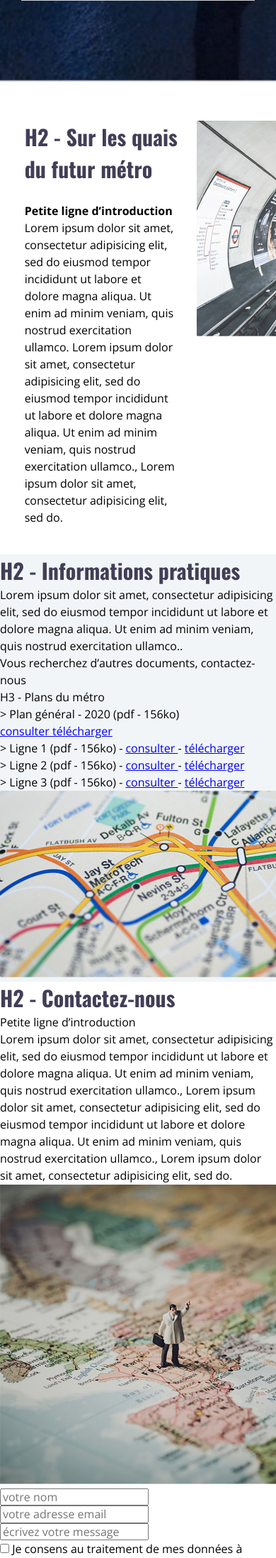
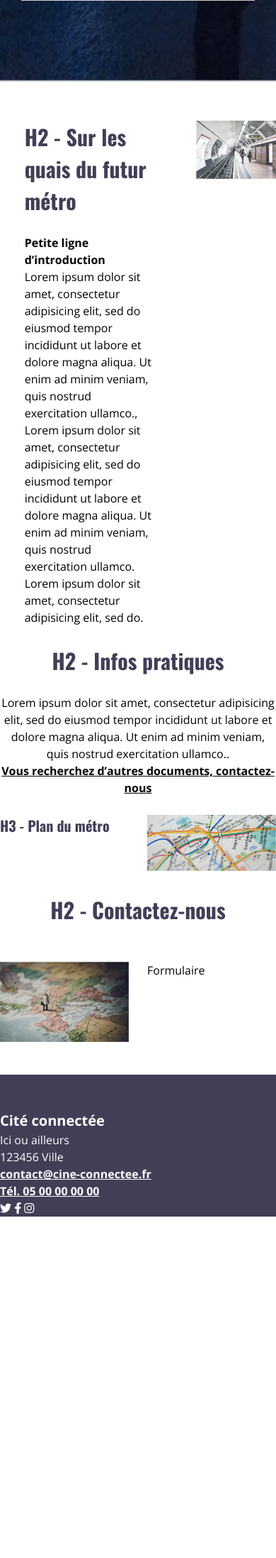
Before and after one commit to imsxndro/bwd2-labo, a PHP site: page /html/index.html in a window 390 px wide; the page is wider, and only the part inside the window is pictured. Shown: the part 945-3140 px from the top of that part at 71% size. After the commit the page ends 2659 px from the top of that part, so only its background shows below. Run offline with PHP 8.4, Linux system fonts and the light colour scheme.

Commit message:
grid - big evolution for css & html

```diff
--- a/html/assets/css/style.css
+++ b/html/assets/css/style.css
@@ -1,14 +1,92 @@
-/***** STYLE - Announce & Beginning (Style de base) *****/
+/***** STYLE - Announce & Beginning (Style de base - Mise en page) *****/
 
 .container {
   max-width: 1400px;
   margin: 0 auto;
 }
 
+/****** Elements de mise en page ****/
+
+.bloc-infos-pratiques, .bloc-contact {
+  text-align: center;
+}
+
+.bloc-texte-principal {
+  grid-column-start: 2;
+}
+
+.block-image-quais {
+  grid-column-start: 9;
+}
+
 .grid {
-  display: grid;
-  grid-template-columns: repeat(12, 1fr);
-  grid-column-gap: 26px;
+    display: grid;
+    grid-template-columns: repeat(12, 1fr);
+    grid-gap: 26px;
+}
+
+.grid img {
+  width: 100%
+}
+
+.grid-span-4 {
+    grid-column-end: span 4;
+}
+.grid-span-6 {
+    grid-column-end: span 6;
+}
+.grid-span-8 {
+    grid-column-end: span 8;
+}
+@media screen and (max-width: 600px) {
+    .grid-span-4-xs {
+        grid-column-end: span 4;
+    }
+    .grid-span-6-xs {
+        grid-column-end: span 6;
+    }
+    .grid-span-8-xs {
+        grid-column-end: span 8;
+    }
+}
+
+@media screen and (max-width: 450px) {
+    .grid-span-4-xxs {
+        grid-column-end: span 4;
+    }
+    .grid-span-6-xxs {
+        grid-column-end: span 6;
+    }
+    .grid-span-8-xxs {
+        grid-column-end: span 8;
+    }
+    .grid-span-12-xxs {
+        grid-column-end: span 12;
+    }
+}
+/** grid column start */
+.grid-col-st-4 {
+    grid-column-start: 4;
+}
+
+@media screen and (max-width: 600px) {
+    .grid-col-st-3-xs {
+        grid-column-start: 3;
+    }
+    .grid-col-st-4-xs {
+        grid-column-start: 4;
+    }
+}
+@media screen and (max-width: 450px) {
+    .grid-col-st-1-xxs {
+        grid-column-start: 1;
+    }
+    .grid-col-st-3-xxs {
+        grid-column-start: 3;
+    }
+    .grid-col-st-4-xxs {
+        grid-column-start: 4;
+    }
 }
 
 body {
@@ -119,39 +197,22 @@ h1{
 
 /***** H2 *****/
 
-#block-h2-quais {
-  padding: 55px 0 40px 0;
-  max-width: 1250px;
-}
-
-#block-h2-quais h2 {
-  padding: 0 0 25px;
-}
-
-#h2-texte-quais {
-  grid-column: 2 / span 7;
-}
-
-#h2-image-quais {
-  grid-column: auto / span 4;
-}
-
 h2 {
   font-family: 'Oswald', sans-serif;
   font-size: 30px;
   font-weight: 700;
   color: #423e56;
-
+  padding: 0 0 25px;
 }
 
-#h2-texte-quais p:first-line {
+/***** H3 *****/
+
+h3 {
+  font-family: 'Oswald', sans-serif;
+  font-size: 20px;
   font-weight: 700;
-}
-
-/***** H2-H3 *****/
-
-#block-h2-h3 {
-  background-color: #f2f5f7
+  color: #423e56;
+  padding: 0 0 25px;
 }
 
 /***** FOOTER *****/
--- a/html/index.html
+++ b/html/index.html
@@ -32,77 +32,45 @@
     </header>
     <main>
 
-      <section id="block-h1">
+      <div id="block-h1">
 				<div class="container">
 					<h1>H1 - Une cité connectée en charente-maritime</h1>
 					<p>Lorem ipsum dolor sit amet, consectetur adipisicing elit, sed do eiusmod tempor incididunt ut labore et dolore magna aliqua.</p>
 				</div>
-      </section>
+      </div>
+     </section>
+            <section class="container grid" style="padding: 55px 0 40px 0;">
+                <!-- Bloc texte principal -->
+                <div id="h2-quais" class="grid-span-6 bloc-texte-principal">
+                    <h2>H2 - Sur les quais du futur métro</h2>
+                    <p><b>Petite ligne d’introduction</b></p>
+                    <p>Lorem ipsum dolor sit amet, consectetur adipisicing elit, sed do eiusmod tempor incididunt ut labore et dolore magna aliqua. Ut enim ad minim veniam, quis nostrud exercitation ullamco., Lorem ipsum dolor sit amet, consectetur adipisicing elit, sed do eiusmod tempor incididunt ut labore et dolore magna aliqua. Ut enim ad minim veniam, quis nostrud exercitation ullamco. Lorem ipsum dolor sit amet, consectetur adipisicing elit, sed do.</p>
+                </div>
+                <!-- Bloc image quais -->
+                <div class="grid-span-4 block-image-quais"><img src="assets/img/tube-1209419_1280.jpg" /></div>
+                <!-- Bloc infos pratiques -->
+                <div class="grid-span-6 grid-span-8-xs grid-span-12-xxs grid-col-st-4 grid-col-st-3-xs grid-col-st-1-xxs bloc-infos-pratiques">
+                    <h2>H2 - Infos pratiques</h2>
+                    <p>
+                      Lorem ipsum dolor sit amet, consectetur adipisicing elit, sed do eiusmod tempor incididunt ut labore et dolore magna aliqua. Ut enim ad minim veniam, quis nostrud exercitation ullamco..<br>
+                      <b><u>Vous recherchez d’autres documents, contactez-nous</u></b>
+                    </p>
 
-      <section id="block-h2-quais" class="container grid">
-        <div id="h2-texte-quais">
-          <h2>H2 - Sur les quais du futur métro</h2>
-          <p>
-          Petite ligne d’introduction<br>
-           Lorem ipsum dolor sit amet, consectetur adipisicing elit, sed do eiusmod tempor incididunt ut labore et dolore magna aliqua.
-           Ut enim ad minim veniam, quis nostrud exercitation ullamco.
-           Lorem ipsum dolor sit amet, consectetur adipisicing elit, sed do eiusmod tempor incididunt ut labore et dolore magna aliqua.
-           Ut enim ad minim veniam, quis nostrud exercitation ullamco., Lorem ipsum dolor sit amet, consectetur adipisicing elit, sed do.
-          </p>
-        </div>
-        <div id="h2-image-quais">
-          <img src="assets/img/tube-1209419_1280.jpg">
-        </div>
-      </section>
 
-      <section id="block-h2-h3" class="container">
-        <div>
-					<h2>H2 - Informations pratiques</h2>
-					<p>Lorem ipsum dolor sit amet, consectetur adipisicing elit, sed do eiusmod tempor incididunt ut labore et dolore magna aliqua. Ut enim ad minim veniam, quis nostrud exercitation ullamco..<br />Vous recherchez d’autres documents, contactez-nous</p>
-        </div>
+                </div>
+                <!-- Bloc plan du métro -->
+                <div class="grid-span-6"><h3>H3 - Plan du métro</h3>
+              </div>
+                <!-- Bloc Image plan métro -->
+                <div class="grid-span-6"><img src="assets/img/nyc-4328896_1280.jpg" /></div>
+                <!-- Bloc h2 -->
+                <h2 class="grid-span-6 grid-span-8-xs grid-span-12-xxs grid-col-st-4  grid-col-st-3-xs  grid-col-st-1-xxs bloc-contact">H2 - Contactez-nous</h2>
+                <!-- Bloc image illustration -->
+                <div class="grid-span-6"><img src="assets/img/businessman-2308162_1280.jpg" /></div>
+                <!-- Bloc formulaire -->
+                <div class="grid-span-6">Formulaire</div>
 
-					<h3>H3 - Plans du métro</h3>
-					<p>> Plan général - 2020 (pdf - 156ko)<br /></p>
-					<a href="#"> consulter </a>
-					<a href="#"> télécharger </a>
-					<p>> Ligne 1  (pdf - 156ko) - <a href="#"> consulter </a> - <a href="#"> télécharger </a><br />
-					> Ligne 2 (pdf - 156ko) - <a href="#"> consulter </a> - <a href="#"> télécharger </a><br />
-					> Ligne 3 (pdf - 156ko) - <a href="#"> consulter </a> - <a href="#"> télécharger </a></p>
-					<img src="assets/img/nyc-4328896_1280.jpg" >
-				</section>
-
-    <section>
-			<div>
-				<h2>H2 - Contactez-nous</h2>
-				<p>Petite ligne d’introduction<br />Lorem ipsum dolor sit amet, consectetur adipisicing elit, sed do eiusmod tempor incididunt ut labore et dolore magna aliqua. Ut enim ad minim veniam, quis nostrud exercitation ullamco., Lorem ipsum dolor sit amet, consectetur adipisicing elit, sed do eiusmod tempor incididunt ut labore et dolore magna aliqua. Ut enim ad minim veniam, quis nostrud exercitation ullamco., Lorem ipsum dolor sit amet, consectetur adipisicing elit, sed do.</p>
-				<img src="assets/img/businessman-2308162_1280.jpg" >
-				<section>
-					<form>
-						<div>
-				        	<input type="text" placeholder = "votre nom">
-				    	</div>
-				    	<div>
-				        	<input type="text" placeholder = "votre adresse email">
-				    	</div>
-				    	 <div>
-        					<input type="text" placeholder = "écrivez votre message">
-    					</div>
-    					<div>
-    						<ul>
-    							<INPUT type="checkbox" name="sport"> Je consens au traitement de mes données à caractères personnelles
-								Pour plus d’informations, consultez nos mentions légales
-    						</ul>
-    					</div>
-    					<div>
-    						<a href="#"> validez le formulaire </a>
-    					</div>
-    					<div>
-    						<p>Votre message a été envoyé, nous vous répondrons dans les plus brefs délais.</p>
-    						<div>
-    					</div>
-					</form>
-            </div>
-				</section>
+            </section>
 		</main>
 
 
```
Also changed, not shown: html/assets/css/style-2.css (added, +169 -0 lines), html/index-2.html (added, +65 -0 lines).
